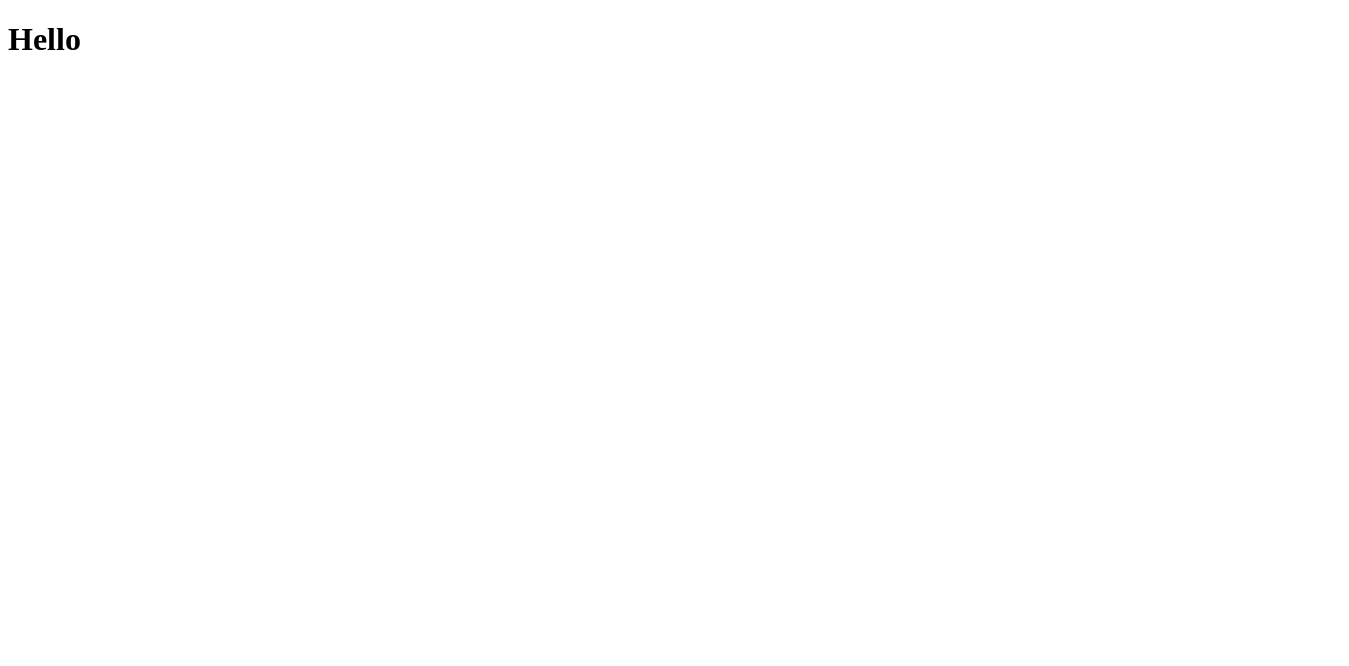
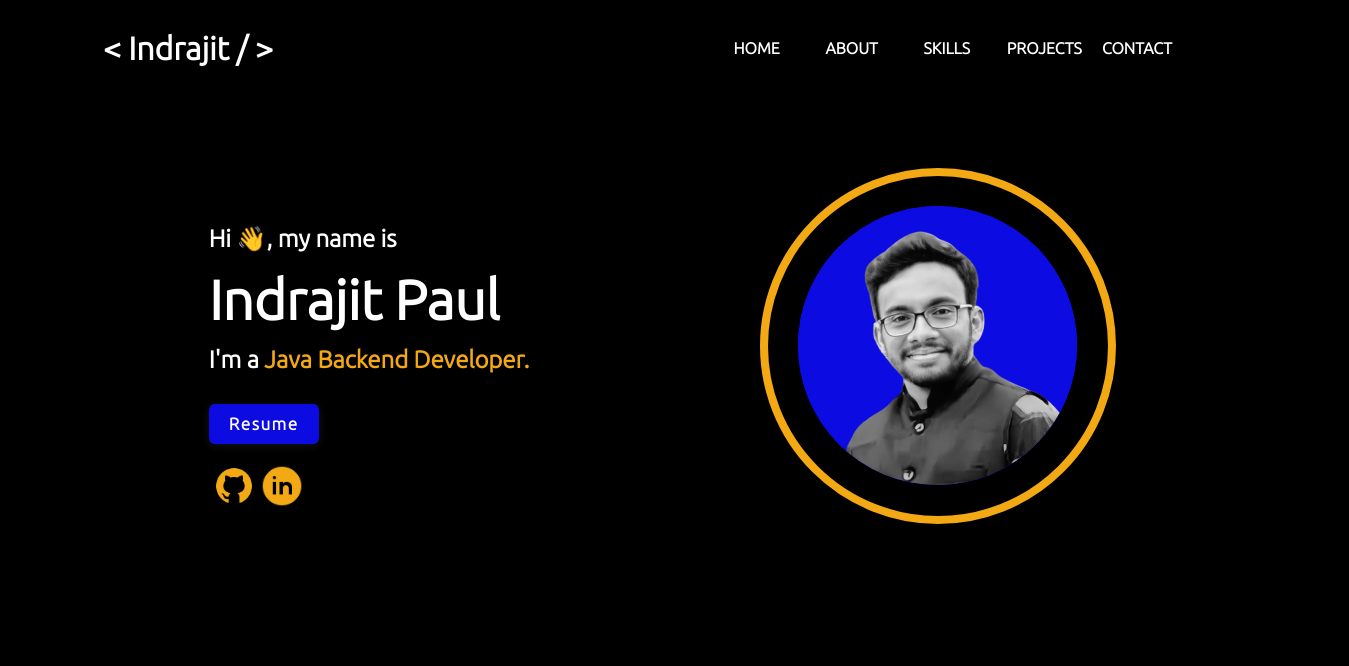
Before and after one commit to ipaul1996/ipaul1996.github.io, a plain HTML site: page index.html in a window 1280 px wide. Shown: the whole page, 1349 px wide, since content can reach past the window. Drawn offline with Linux system fonts and the light colour scheme.

Commit message:
Added portfolio  work  upto 14th September

```diff
--- /dev/null
+++ b/index.css
@@ -0,0 +1,184 @@
+
+
+* {
+    background-color:black;
+    font-family: 'Ubuntu', sans-serif;
+}
+
+#navbar {
+    height: 80px;
+    width: 1251px;
+    padding: 0px 45px;
+    display: flex;
+    justify-content: space-between;
+    align-items: center;
+    color:white;
+}
+
+#navbar>div:nth-child(1) {
+    height:auto;
+    width: 40%;
+    border: 1px;
+    display: flex;
+    align-items: center;
+    justify-content: flex-start;
+    margin-left: 50px;
+
+}
+
+#navbar>div:nth-child(2) {
+    height:auto;
+    width:40%;
+    padding: 7px;
+    border: 1px;
+    display: flex;
+    justify-content: space-evenly;
+    margin-right: 100px;
+}
+
+#navbar>div:nth-child(2)>div {
+    display: flex;
+    width: 14%;
+    align-items: center;
+    border: 1px;
+    justify-content: space-evenly;
+}
+
+/* #navbar>div:nth-child(2)>div:hover {
+    background-color: rgb(243, 169, 19);
+} */
+#navbar>div:nth-child(2)>div>p:hover {
+    background-color: rgb(243, 169, 19);
+    padding: 9px 13px;
+    border-radius: 8px;
+}
+#navbar>div:nth-child(2)>div>p {
+    font-weight: bold;
+}
+
+#resume {
+    text-decoration: none;
+    color:black;
+    font-weight: 700;
+    background-color: #0c0ce2;
+    color: white;
+}
+
+#about {
+    height: 500px;
+    width: auto;
+    border: 1px;
+    margin-top: 15px;
+    display: grid;
+    grid-template-columns: 1.2fr 1fr;
+    padding: 30px;
+
+}
+
+#about>div {
+    border: 1px;
+}
+
+#about>div:first-child {
+    padding-left: 26%;
+    padding-top: 11%;
+}
+
+#about>div:first-child>button {
+    background-color: #0c0ce2;
+    height: 40px;
+    width: 110px;
+    border-radius: 6px;
+    border: 1px;
+    font-size: 17px;
+    letter-spacing: 1.5px;
+    box-shadow: rgba(99, 99, 99, 0.2) 0px 2px 8px 0px;
+    margin-top: 10px;
+}
+
+#name {
+    font-size: 55px;
+    font-weight: 900;
+    margin-top: -5px;
+    margin-bottom: -5px;
+}
+
+#title {
+    color: rgb(243, 169, 19);
+    font-weight: bold;
+
+}
+
+#pic {
+    height:90%;
+    width: 90%;
+    background-color: #0c0ce2;
+    border-radius: 50%;
+
+}
+
+#pic>img {
+    width: 100%;
+    height: 100%;
+    border-radius: 50%;
+    background-color: #0c0ce2;
+}
+#about>div:nth-child(2) {
+    display: flex;
+    align-items: center;
+    margin-left: 65px;
+}
+
+#picborder {
+
+    height:310px;
+    width: 310px;
+    background-color: black;
+    border-radius: 50%;
+    padding-left: 30px;
+    padding-top: 30px;
+    border:8px solid rgb(243, 169, 19);
+    margin-bottom: 75px;
+
+}
+
+h1,h2 {
+    color: white;
+}
+
+#icon {
+    width:30px;
+    cursor:pointer;
+}
+
+/* :root {
+    --primary-color:#e2edfa;
+    --secondary-color:black;
+}
+
+.dark-theme {
+    --primary-color:black;
+    --secondary-color:white;
+} */
+
+#icon2 {
+    width:44px;
+    height:44px;
+}
+
+#icon3 {
+    width:42px;
+    height:42px;
+}
+
+#about>div:first-child>div {
+    display: flex;
+    width:20%;
+    margin-top: 20px;
+    /* border: 1px solid white; */
+    justify-content: space-around;
+    align-items: center;
+
+
+
+}
--- a/index.html
+++ b/index.html
@@ -4,9 +4,46 @@
     <meta charset="UTF-8">
     <meta http-equiv="X-UA-Compatible" content="IE=edge">
     <meta name="viewport" content="width=device-width, initial-scale=1.0">
-    <title>Portfolio</title>
+    <title>Indrajit_Paul_Portfolio</title>
+    <link rel="stylesheet" href="index.css">
+    <link rel="preconnect" href="https://fonts.googleapis.com">
+<link rel="preconnect" href="https://fonts.gstatic.com" crossorigin>
+<link href="https://fonts.googleapis.com/css2?family=Ubuntu:wght@300&display=swap" rel="stylesheet">
+
 </head>
 <body>
-    <h1>Hello</h1>
+    <div id="navbar">
+        <div>
+            <div><h1> < Indrajit / > </h1></div>
+        </div>
+        <div>
+            <div><p>HOME</p></div>
+            <div><p>ABOUT</p></div>
+            <div><p>SKILLS</p></div>
+            <div><p>PROJECTS</p></div>
+            <div><p>CONTACT</p></div>
+        </div>
+        <!-- <img src="./moon.png" alt="" id="icon"> -->
+    </div>
+    <div id="about">
+        <div>
+            <h2>Hi 👋, my name is</h2>
+            <h1 id="name">Indrajit Paul</h1>
+            <h2>I'm a <span id="title">Java Backend Developer.</span></h2>
+            <button><a id="resume" href="./Indrajit_Paul_Resume.pdf" target="_blank">Resume</a></button>
+            <div>
+                <img src="./icons8-github-64 (1).png" alt="" id="icon2">
+                <img src="./icons8-linkedin-circled-50.png" alt="" id="icon3">
+            </div>
+        </div>
+        <div>
+            <div id="picborder">
+                <div id="pic">
+                    <img src="./pic.png" alt="">
+                </div>
+            </div>
+        </div>
+    </div>
 </body>
 </html>
+<script src="index.js"></script>
--- /dev/null
+++ b/index.js
@@ -0,0 +1,28 @@
+// var icon = document.getElementById("icon");
+
+// icon.onclick = function() {
+
+//     document.body.classList.toggle("dark-theme");
+
+//     if(document.body.classList.contains("dark-theme")) {
+
+//         icon.src = "./sun.png";
+//         document.getElementById('title').style.color = "rgb(243, 169, 19)";
+
+//     } else {
+
+//         icon.src = "./moon.png";
+//         document.getElementById('title').style.color = "#0c0ce2";
+
+//     }
+
+// }
+
+
+document.getElementById('icon2').addEventListener("click",()=> {
+    window.location.href = "https://github.com/ipaul1996";
+});
+
+document.getElementById('icon3').addEventListener("click",()=> {
+    window.location.href = "https://www.linkedin.com/in/indrajitpaul1996/";
+});
```
Also changed, not shown: icons8-github-64 (1).png (added), icons8-linkedin-circled-50.png (added), moon.png (added), pic.png (added), sun.png (added), 1 other file.
